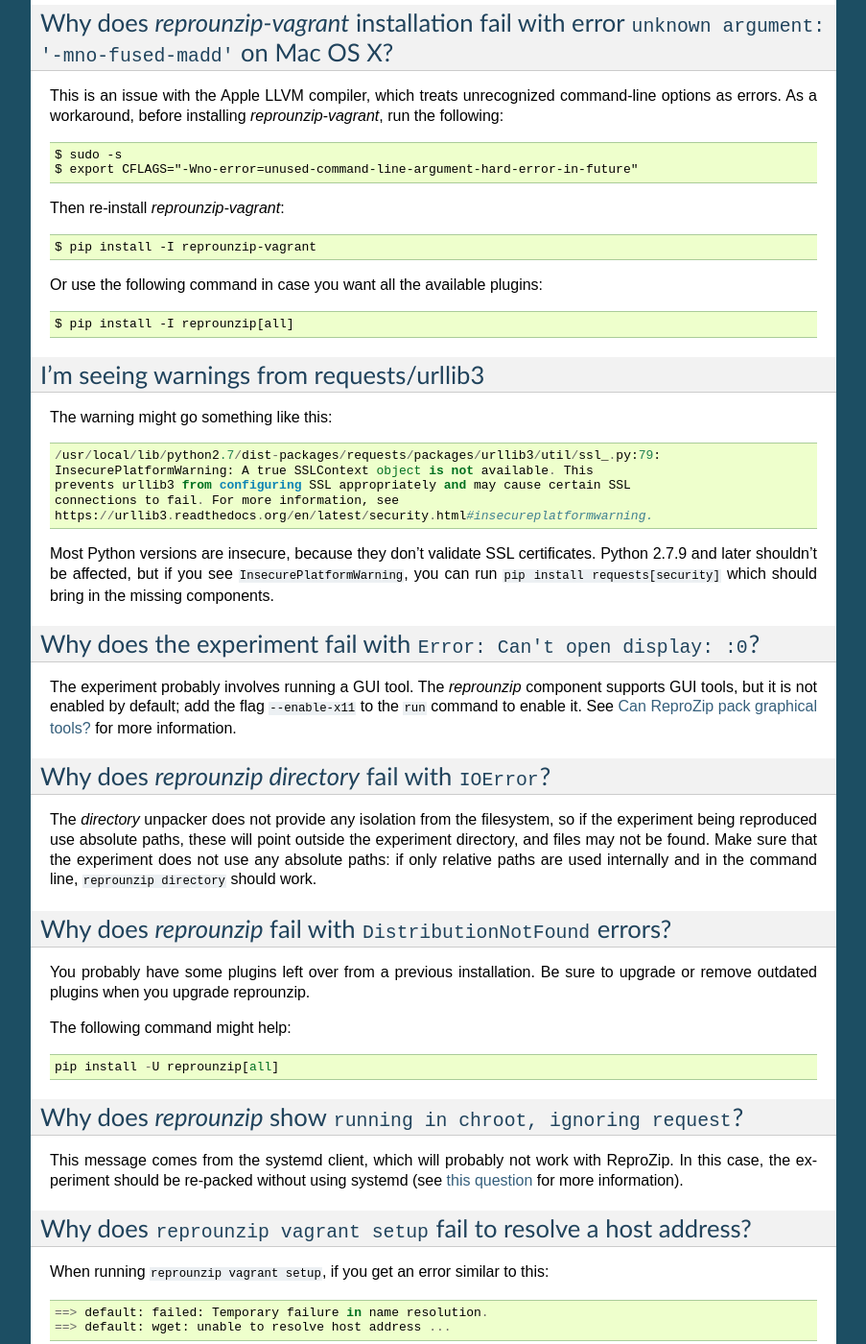
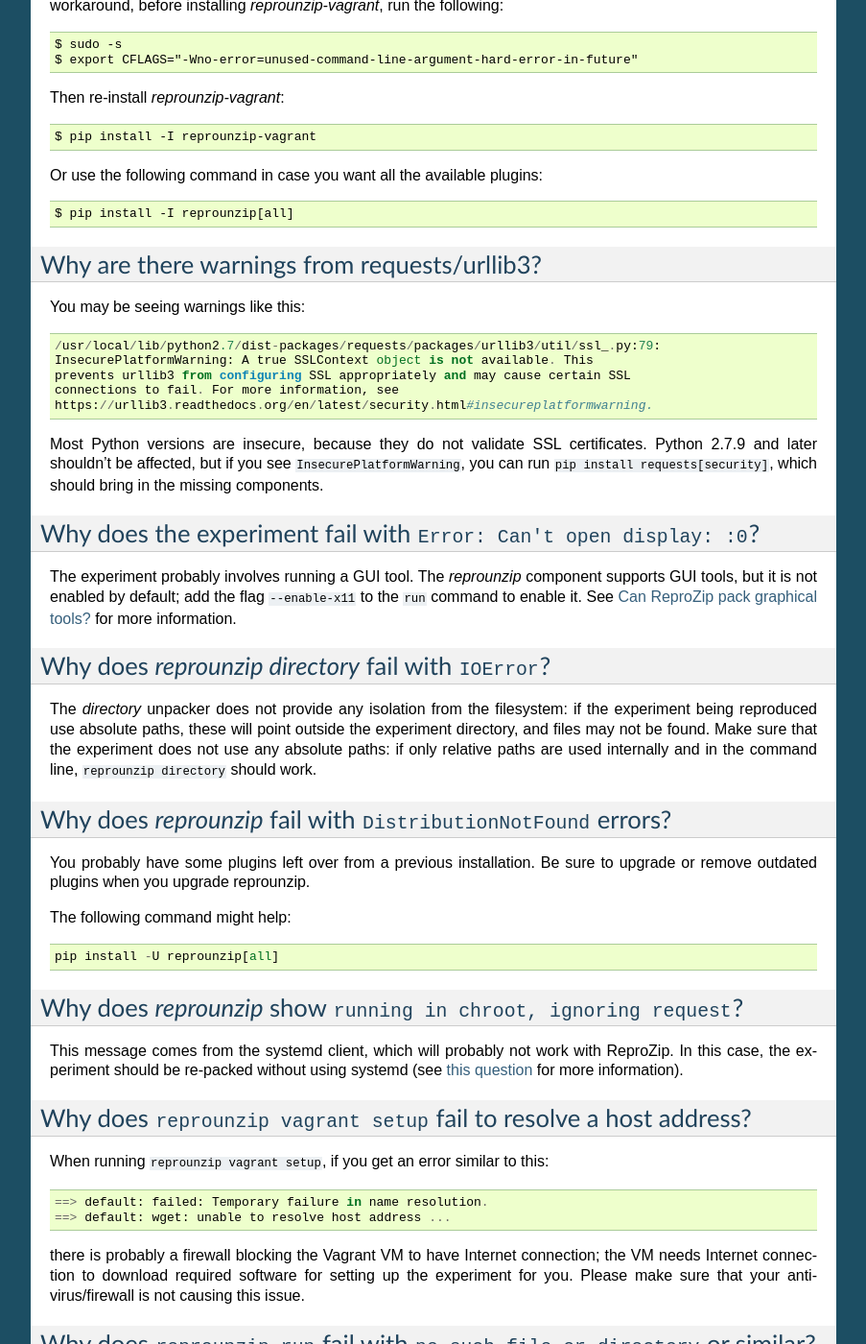
Before and after one commit to VIDA-NYU/reprozip, a Sphinx documentation site: the page built from docs/faq.rst, in a window 1280 px wide and 1400 px high, scrolled down 2933 px. Shown: the whole window at 96% size, without its empty margins (198-1101 px from the left). Built offline with Sphinx 7.4.7, drawn with Linux system fonts in a browser that asks for light colours; pages that are not in the unit, such as notebooks, are missing from menus; some of the changed text lies outside the part shown.

Commit message:
Pass over faq.

```diff
--- a/docs/faq.rst
+++ b/docs/faq.rst
@@ -97,11 +97,6 @@
 
 ReproZip cannot trace across multiple machines. You could trace each component separately, but ReproZip has no support yet to setup these multiple machines in the right way from the multiple ``.rpz`` files. In particular, you will probably need to set up the same network for the components to talk to each other.
 
-What if I need to pack multiple command lines?
-==============================================
-
-The easiest way, in this case, is to write a script that runs all the desired command lines, and then to trace the execution of this script with `reprozip`.
-
 ..  _pycrypto_windows:
 
 Why does `reprounzip-vagrant` installation fail with error ``Unable to find vcvarsall.bat`` on Windows?
@@ -127,10 +122,10 @@
 
     $ pip install -I reprounzip[all]
 
-I'm seeing warnings from requests/urllib3
-=========================================
+Why are there warnings from requests/urllib3?
+=============================================
 
-The warning might go something like this::
+You may be seeing warnings like this::
 
     /usr/local/lib/python2.7/dist-packages/requests/packages/urllib3/util/ssl_.py:79:
     InsecurePlatformWarning: A true SSLContext object is not available. This
@@ -138,7 +133,7 @@
     connections to fail. For more information, see
     https://urllib3.readthedocs.org/en/latest/security.html#insecureplatformwarning.
 
-Most Python versions are insecure, because they don't validate SSL certificates. Python 2.7.9 and later shouldn't be affected, but if you see ``InsecurePlatformWarning``, you can run ``pip install requests[security]`` which should bring in the missing components.
+Most Python versions are insecure, because they do not validate SSL certificates. Python 2.7.9 and later shouldn't be affected, but if you see ``InsecurePlatformWarning``, you can run ``pip install requests[security]``, which should bring in the missing components.
 
 Why does the experiment fail with ``Error: Can't open display: :0``?
 ====================================================================
@@ -150,7 +145,7 @@
 Why does `reprounzip directory` fail with ``IOError``?
 ======================================================
 
-The `directory` unpacker does not provide any isolation from the filesystem, so if the experiment being reproduced use absolute paths, these will point outside the experiment directory, and files may not be found. Make sure that the experiment does not use any absolute paths: if only relative paths are used internally and in the command line, ``reprounzip directory`` should work.
+The `directory` unpacker does not provide any isolation from the filesystem: if the experiment being reproduced use absolute paths, these will point outside the experiment directory, and files may not be found. Make sure that the experiment does not use any absolute paths: if only relative paths are used internally and in the command line, ``reprounzip directory`` should work.
 
 ..  _distribnotfound:
 
```
